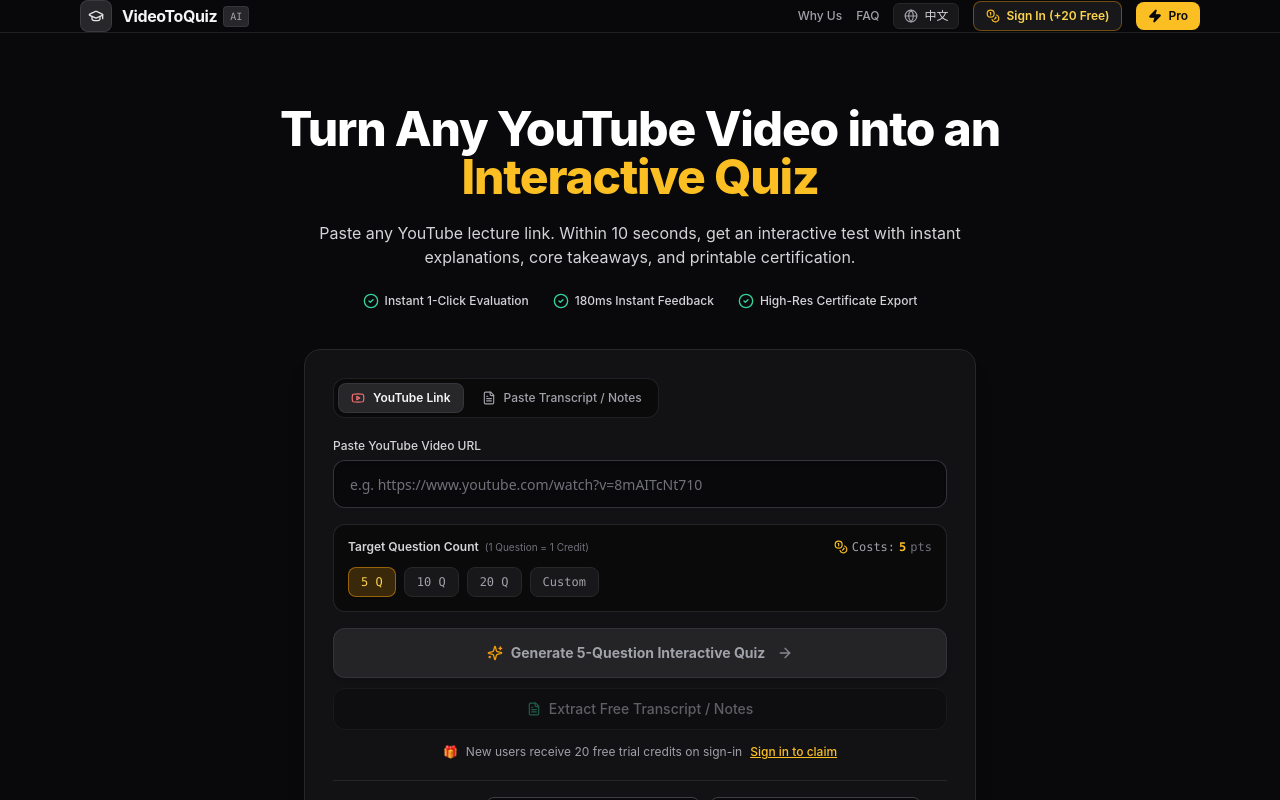
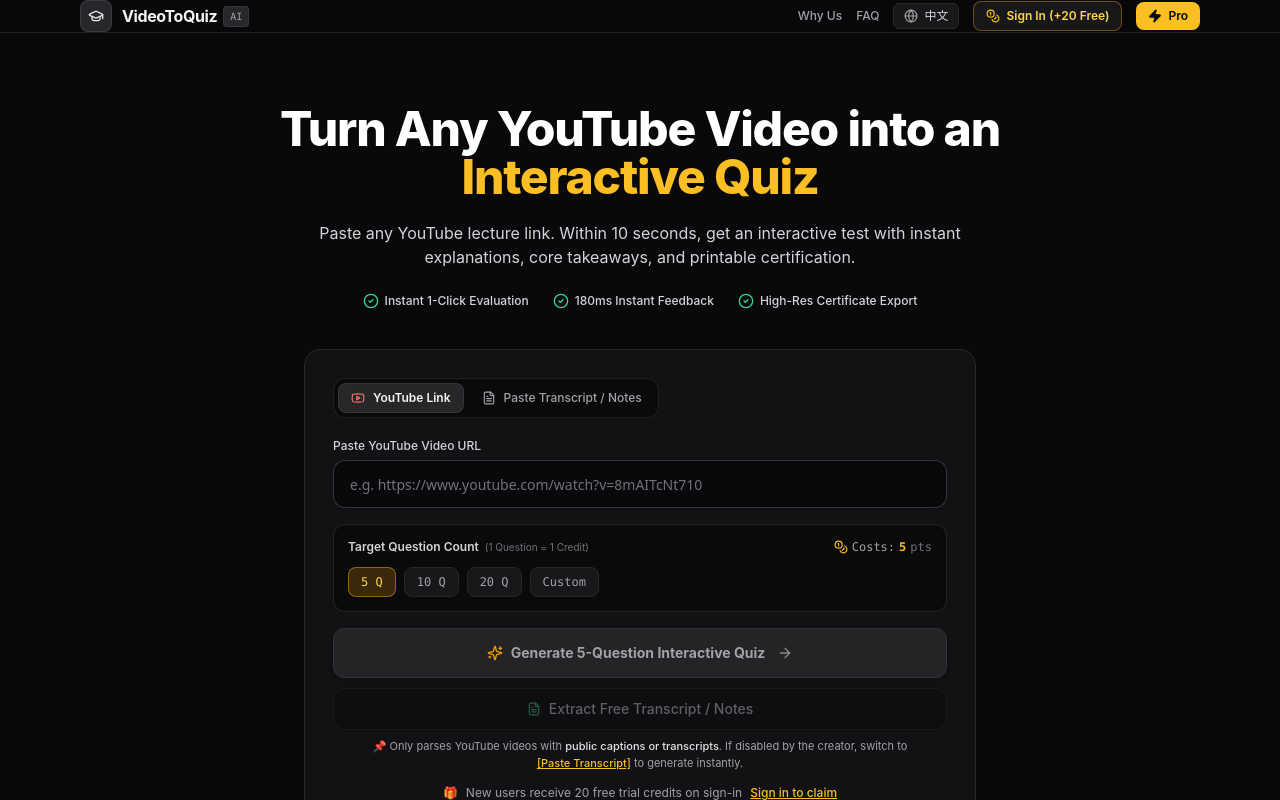
Before and after one commit to yangrenshi/videotoquiz-com, a Next.js app: page / in a window 1280 px wide. Shown: the top 800 px of the page. Built offline with nearby package versions, Linux system fonts and the light colour scheme; no server answers.

Commit message:
feat: add user-friendly notice and tab switch link for public captions under extract button

```diff
--- a/src/components/VideoInput.tsx
+++ b/src/components/VideoInput.tsx
@@ -264,6 +264,7 @@
 
           {/* 模式为 URL 时，提供免费提取讲义与字幕入口 (0费用 / 极速导出) */}
           {mode === 'url' && (
+            <div className="space-y-2">
               <button
                 type="button"
                 onClick={() => onExtractTranscript?.(url.trim())}
@@ -282,6 +283,35 @@
                   </>
                 )}
               </button>
+
+              <p className="text-[11px] text-zinc-400 text-center leading-normal px-1">
+                {lang === 'zh' ? (
+                  <>
+                    📌 本链接仅支持提取 YouTube <span className="text-zinc-200 font-medium">公开原生文字记录或字幕</span>；若作者未开放公开字幕，可切换至{' '}
+                    <button
+                      type="button"
+                      onClick={() => setMode('transcript')}
+                      className="underline text-amber-400 hover:text-amber-300 font-medium inline-block"
+                    >
+                      【粘贴讲义 / 文本出题】
+                    </button>{' '}
+                    直接粘贴文本出题。
+                  </>
+                ) : (
+                  <>
+                    📌 Only parses YouTube videos with <span className="text-zinc-200 font-medium">public captions or transcripts</span>. If disabled by the creator, switch to{' '}
+                    <button
+                      type="button"
+                      onClick={() => setMode('transcript')}
+                      className="underline text-amber-400 hover:text-amber-300 font-medium inline-block"
+                    >
+                      [Paste Transcript]
+                    </button>{' '}
+                    to generate instantly.
+                  </>
+                )}
+              </p>
+            </div>
           )}
 
           {/* 未登录用户的友好福利提示 */}
```
Lines whose indentation alone changed are shown as unchanged.
